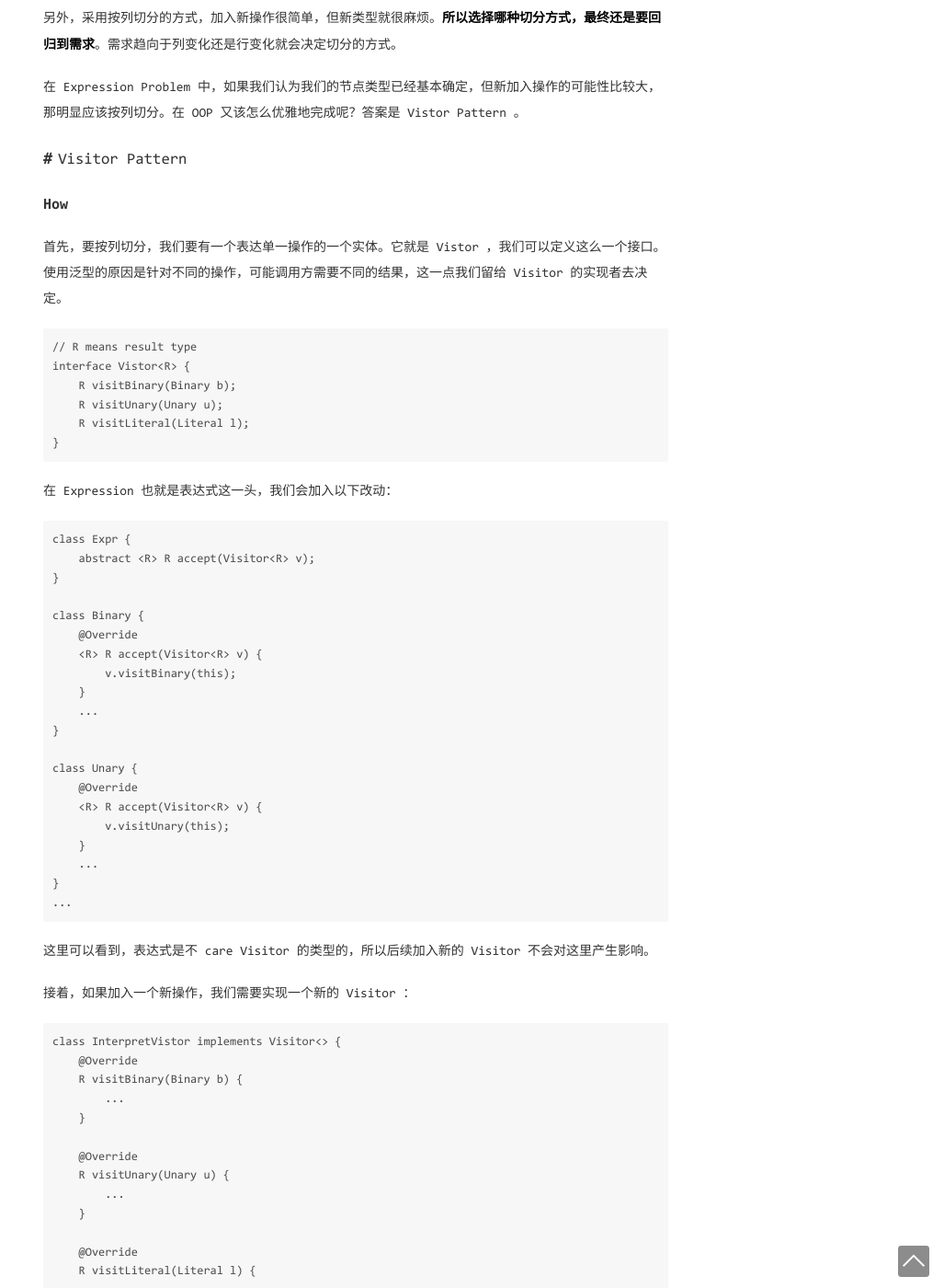
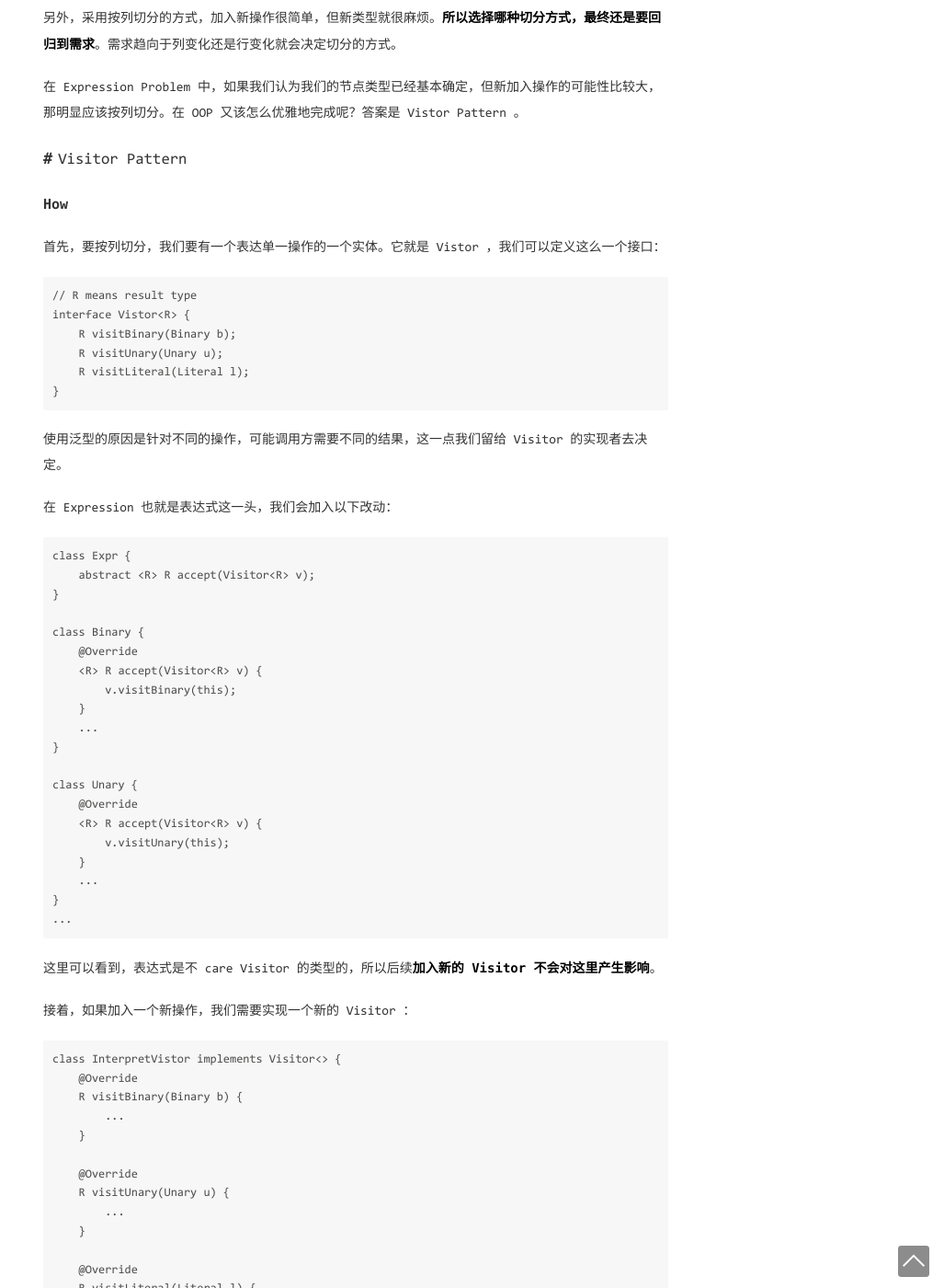
Before and after one commit to enochii/enochii.github.io, a Jekyll site: the page built from _posts/2020-11-22-Expression-Problem-&-Visitor-Pattern.md, in a window 1280 px wide and 1400 px high, scrolled down 1464 px. Shown: the whole window at 92% size, without its empty margins (253-1280 px from the left). Built offline with Jekyll 4.4.1, drawn with Linux system fonts in a browser that asks for light colours; comment, search, counter and statistics services are not loaded; some of the changed lines change nothing that is shown; some of the changed text lies outside the part shown.

Commit message:
little polish

````diff
--- a/_posts/2020-11-22-Expression-Problem-&-Visitor-Pattern.md
+++ b/_posts/2020-11-22-Expression-Problem-&-Visitor-Pattern.md
@@ -52,7 +52,7 @@
 
 ### How
 
-首先，要按列切分，我们要有一个表达单一操作的一个实体。它就是 Vistor ，我们可以定义这么一个接口。使用泛型的原因是针对不同的操作，可能调用方需要不同的结果，这一点我们留给 Visitor 的实现者去决定。
+首先，要按列切分，我们要有一个表达单一操作的一个实体。它就是 Vistor ，我们可以定义这么一个接口：
 
 ```Java
 // R means result type
@@ -62,6 +62,8 @@
     R visitLiteral(Literal l);
 }
 ```
+
+使用泛型的原因是针对不同的操作，可能调用方需要不同的结果，这一点我们留给 Visitor 的实现者去决定。
 
 在 Expression 也就是表达式这一头，我们会加入以下改动：
 
@@ -88,7 +90,7 @@
 ...
 ```
 
-这里可以看到，表达式是不 care Visitor 的类型的，所以后续加入新的 Visitor 不会对这里产生影响。
+这里可以看到，表达式是不 care Visitor 的类型的，所以后续**加入新的 Visitor 不会对这里产生影响**。
 
 接着，如果加入一个新操作，我们需要实现一个新的 Visitor ：
 
@@ -131,9 +133,9 @@
 
 ## Summary
 
-本文简单介绍了 Expression Problem 和 Visitor Pattern，并指出如何根据需求去选择切分方式。有兴趣的话可以去看看[原文链接]( http://www.craftinginterpreters.com/representing-code.html#the-expression-problem )，本质上本文算是一个拙劣的翻译。
+本文简单介绍了 Expression Problem 和 Visitor Pattern，并指出如何根据需求去选择切分方式。有兴趣的话可以去看看[这篇文章]( http://www.craftinginterpreters.com/representing-code.html#the-expression-problem )，某种程度上本文算是一个拙劣的翻译（当然加了不少自己的理解）。
 
-最后提一嘴，这里用拙劣英文做标题主要是为了简洁和不别扭...... 还有示例代码算是类 Java 的伪码，应该无法通过编译~
+最后提一嘴，这里用英文做标题主要是为了简洁和不别扭...... 还有示例代码算是类 Java 的伪码，应该无法通过编译~
 
 ## Reference
 
````
